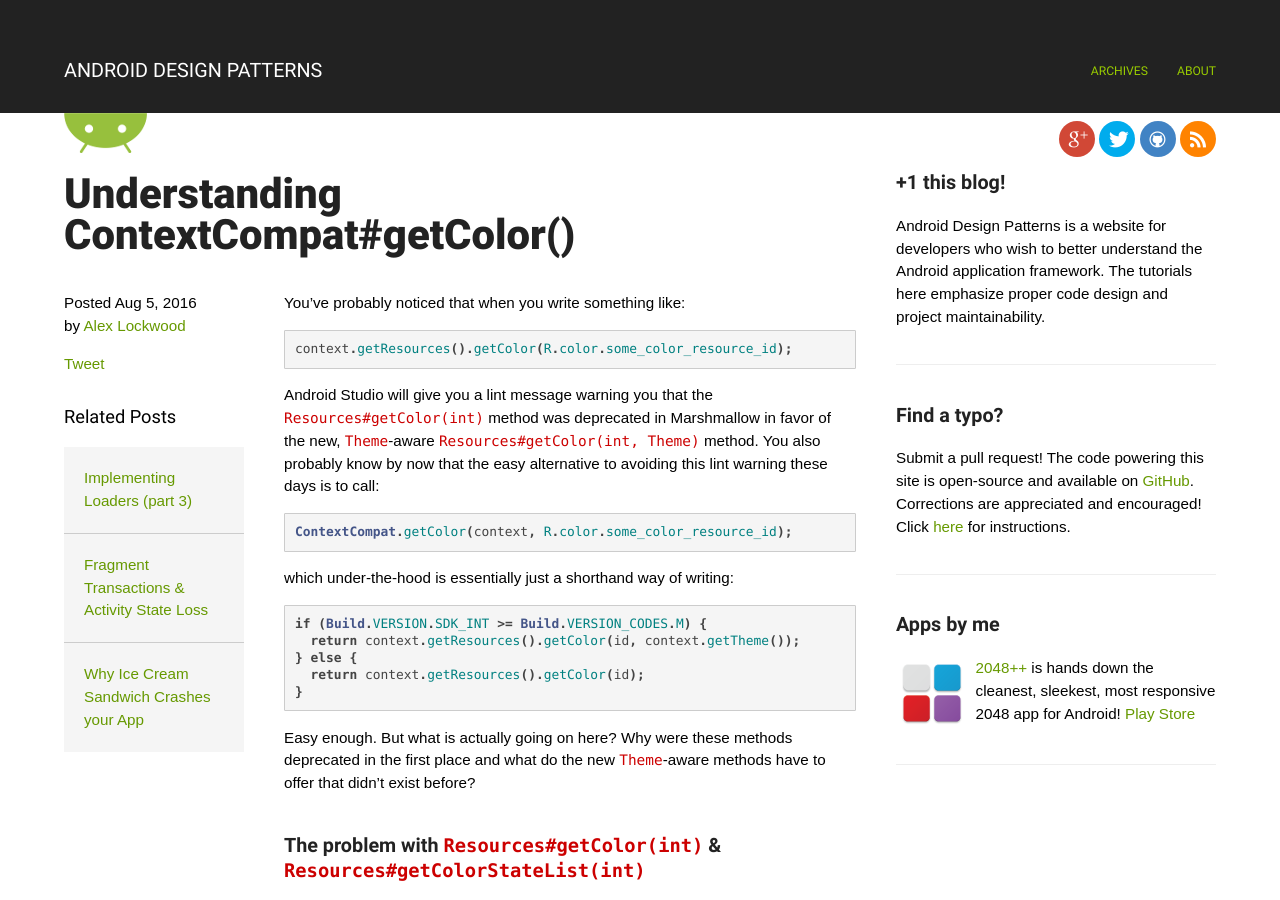
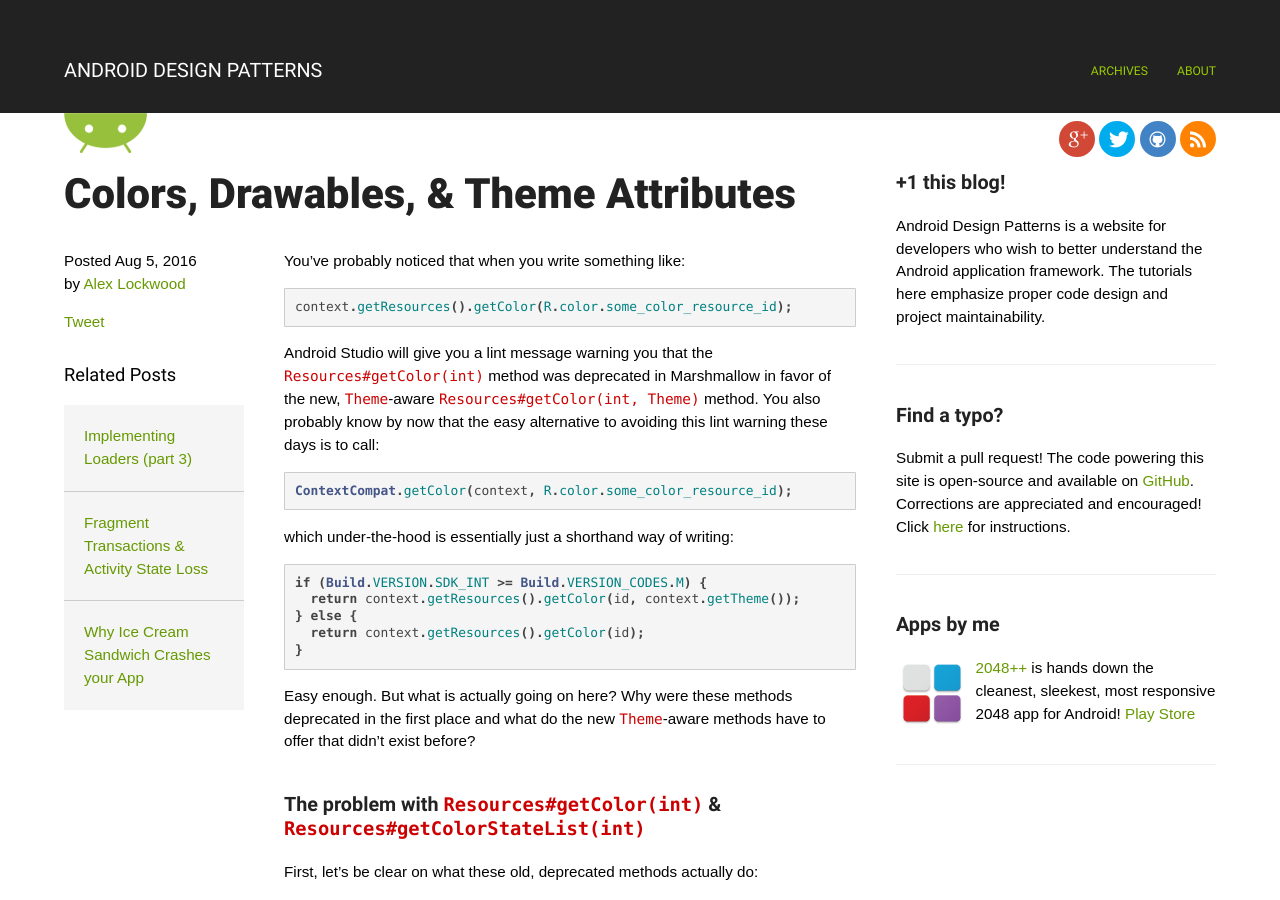
Before and after one commit to alexjlockwood/AndroidDesignPatterns, a Jekyll site: the page built from _posts/2016-08-05-understanding-contextcompat-getcolor.md, in a window 1280 px wide and 900 px high. Built offline with Jekyll 4.4.1, drawn with Linux system fonts in a browser that asks for light colours; some web fonts are replaced; a script that is not in the unit is left out; comment, search, counter and statistics services are not loaded.

Commit message:
Change title of contextcompat blog post

```diff
--- a/_posts/2016-08-05-understanding-contextcompat-getcolor.md
+++ b/_posts/2016-08-05-understanding-contextcompat-getcolor.md
@@ -1,6 +1,6 @@
 ---
 layout: post
-title: 'Understanding ContextCompat#getColor()'
+title: 'Colors, Drawables, & Theme Attributes'
 date: 2016-08-05
 permalink: /2016/08/contextcompat-getcolor-getdrawable.html
 related: ['/2012/08/implementing-loaders.html',
```
